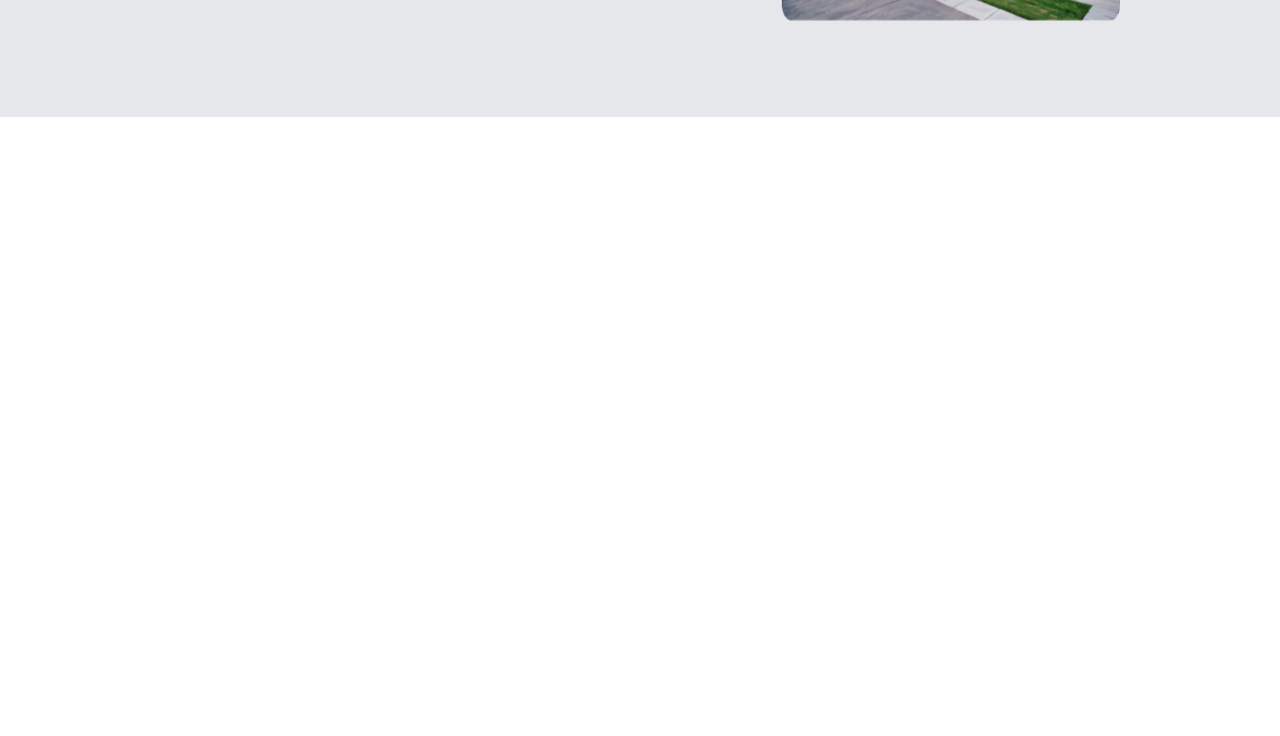
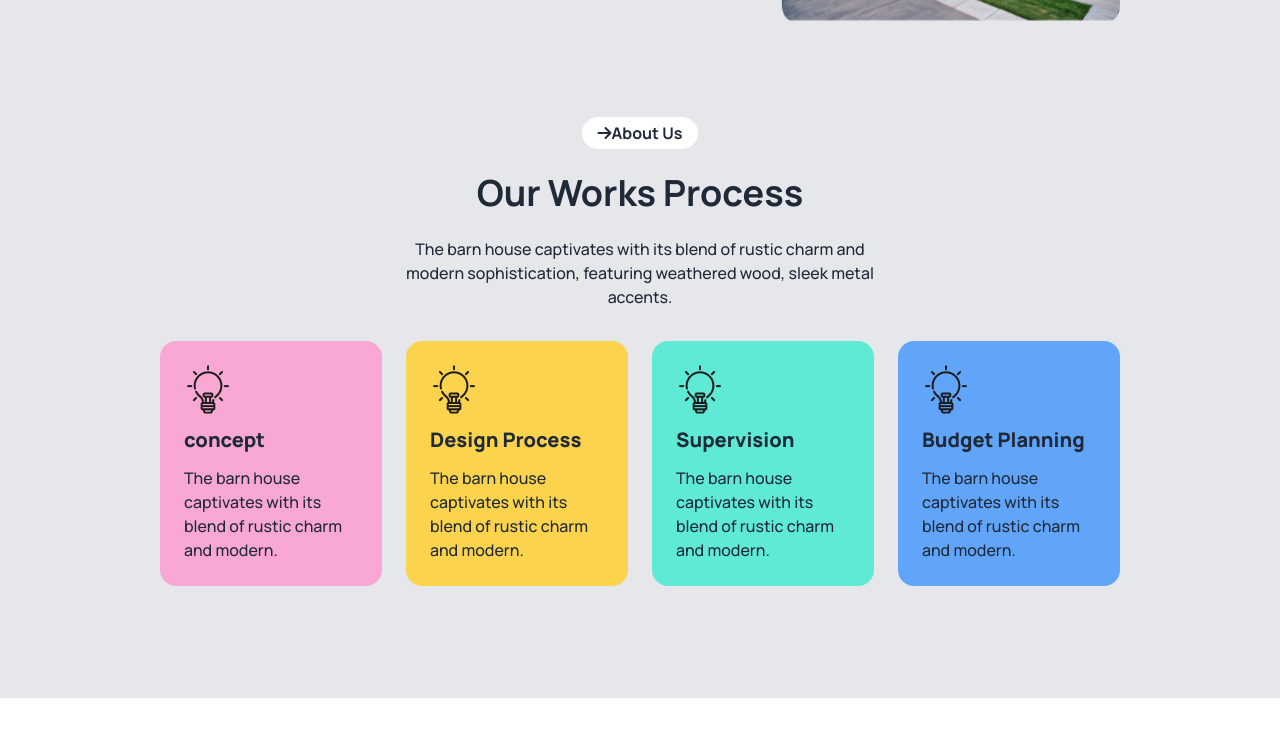
Before and after one commit to bmfaysal33/Assignment-03, a plain HTML site: page index.html in a window 1280 px wide. Shown: the part 1509-2245 px from the top of the page. Before the commit the page ends 1706 px from the top, so only its background shows below. Drawn offline with nearby package versions, Linux system fonts and the light colour scheme.

Commit message:
Our work process section done

```diff
--- a/index.html
+++ b/index.html
@@ -203,7 +203,67 @@
                 </div>
 
              </div>
+
+
+            <!-- Our work process section  -->
+
+            <div class="w-3/4 mx-auto">
+              <div class="text-center flex flex-col justify-center items-center w-1/2 mx-auto">
+                <button class="flex justify-center items-center bg-white px-4 py-1 text-base font-bold rounded-3xl  mb-6"> <i class="fa-solid fa-arrow-right"></i>  About Us</button>
+                <h3 class="text-4xl font-bold mb-6">Our Works Process</h3>
+                <p class="text-base font-medium mb-8">The barn house captivates with its blend of rustic charm and modern sophistication, featuring weathered wood, sleek metal accents.</p>
+              </div>
+
+              <!-- Cards container  -->
+
+            <div class="grid grid-cols-4 gap-6 pb-28">
+
+                <!-- Card 01  -->
+               <div class="rounded-2xl bg-pink-300 flex flex-col p-6">
+                <div class="text-left mb-3"><img src="assets/concept.png" alt=""></div>
+
+                <div>
+                  <h3 class="text-xl font-extrabold mb-3">concept</h3>
+                  <p class="text-base font-medium ">The barn house captivates with its blend of rustic charm and modern.</p>
+                </div>
+               </div>
+
+                <!-- Card 02  -->
+               <div class="rounded-2xl bg-amber-300 flex flex-col p-6">
+                <div class="text-left mb-3"><img src="assets/concept.png" alt=""></div>
+
+                <div>
+                  <h3 class="text-xl font-extrabold mb-3">Design Process</h3>
+                  <p class="text-base font-medium ">The barn house captivates with its blend of rustic charm and modern.</p>
+                </div>
+               </div>
+
+                <!-- Card 03  -->
+               <div class="rounded-2xl bg-teal-300 flex flex-col p-6">
+                <div class="text-left mb-3"><img src="assets/concept.png" alt=""></div>
+
+                <div>
+                  <h3 class="text-xl font-extrabold mb-3">Supervision</h3>
+                  <p class="text-base font-medium ">The barn house captivates with its blend of rustic charm and modern.</p>
+                </div>
+               </div>
+
+                <!-- Card 04  -->
+               <div class="rounded-2xl bg-blue-400 flex flex-col p-6">
+                <div class="text-left mb-3"><img src="assets/concept.png" alt=""></div>
+                <div>
+                  <h3 class="text-xl font-extrabold mb-3">Budget Planning</h3>
+                  <p class="text-base font-medium ">The barn house captivates with its blend of rustic charm and modern.</p>
+                </div>
+               </div>
+            </div>
+          </div>
+
             </section>
+
+
+
+
 
     </main>
 
```
